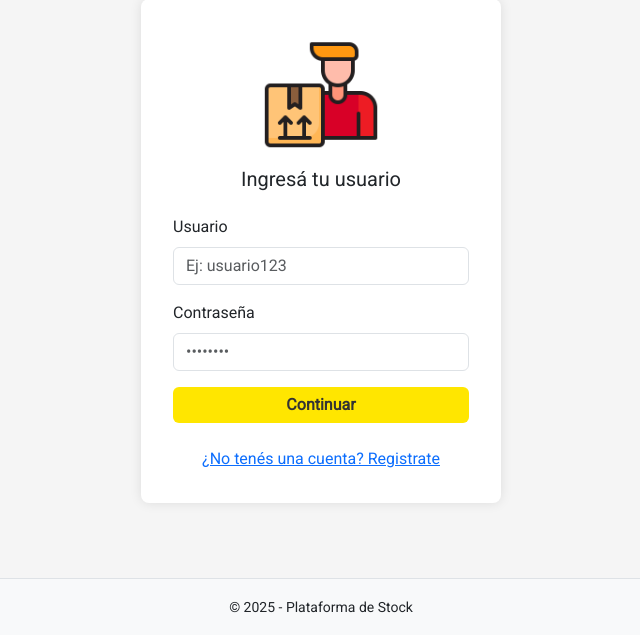
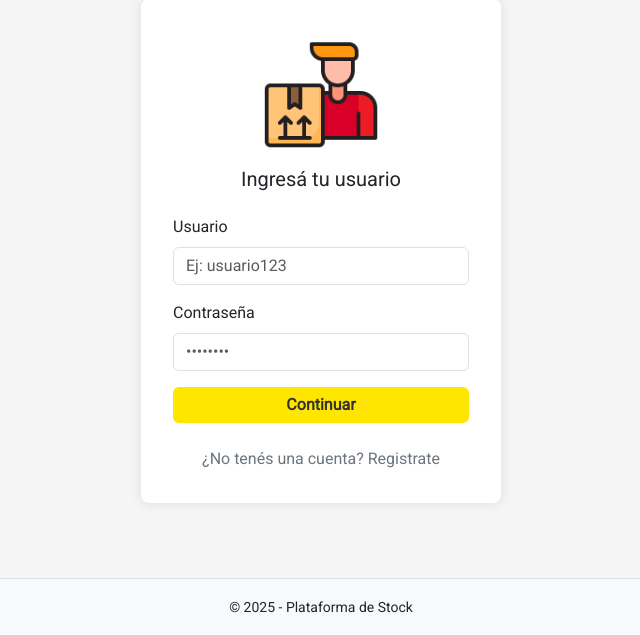
Before and after one commit to Facuzogbe/stock-management-migration-predictor, a Flask app: page / in a window 1280 px wide. Shown: the part 165-800 px from the top of the page, without its empty margins (319-959 px from the left). Run offline with Flask 3, Linux system fonts and the light colour scheme.

Commit message:
disable registration user news

```diff
--- a/src/app/templates/login/login.html
+++ b/src/app/templates/login/login.html
@@ -42,7 +42,9 @@
         {% endwith %}
 
         <div class="text-center mt-4">
-            <a href="#">¿No tenés una cuenta? Registrate</a>
+            <a href="#" class="disabled" style="pointer-events: none; color: #6c757d; text-decoration: none; cursor: not-allowed;">
+                ¿No tenés una cuenta? Registrate
+            </a>
         </div>
     </div>
 </div>
```
